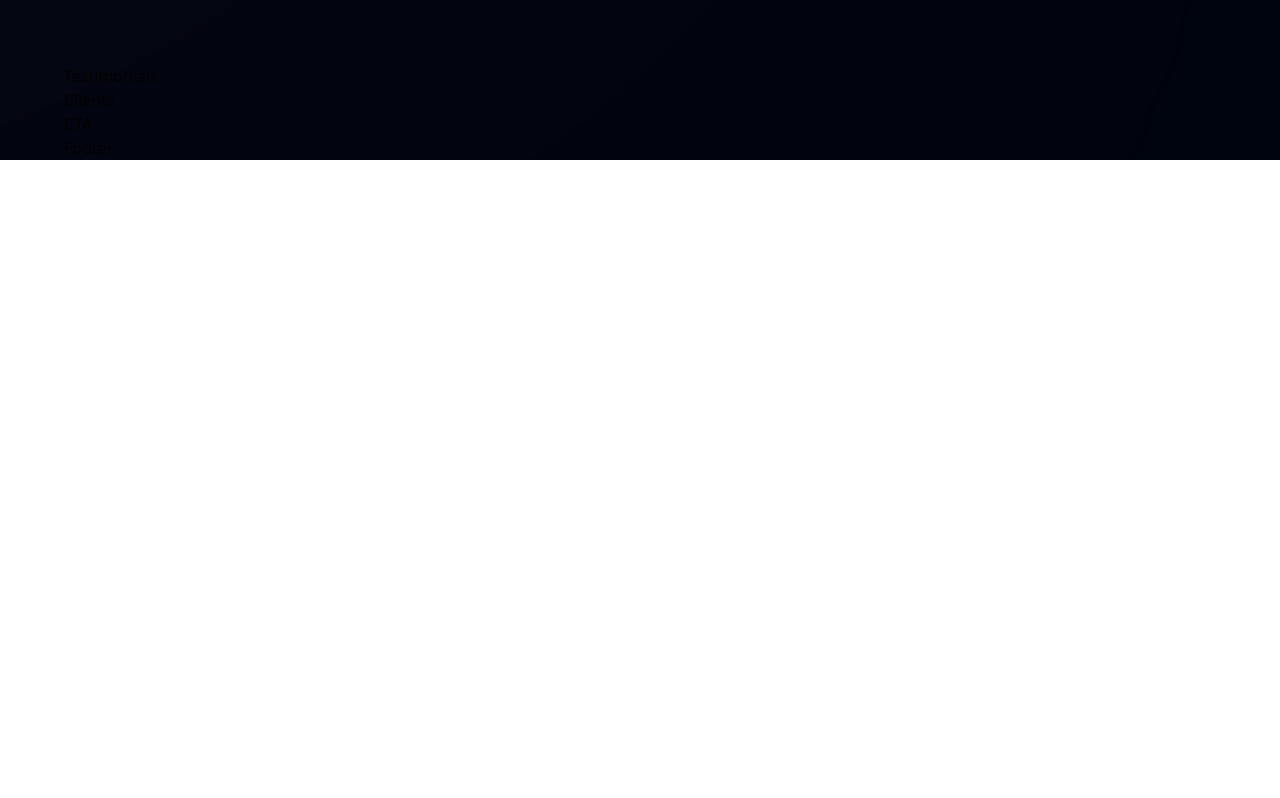
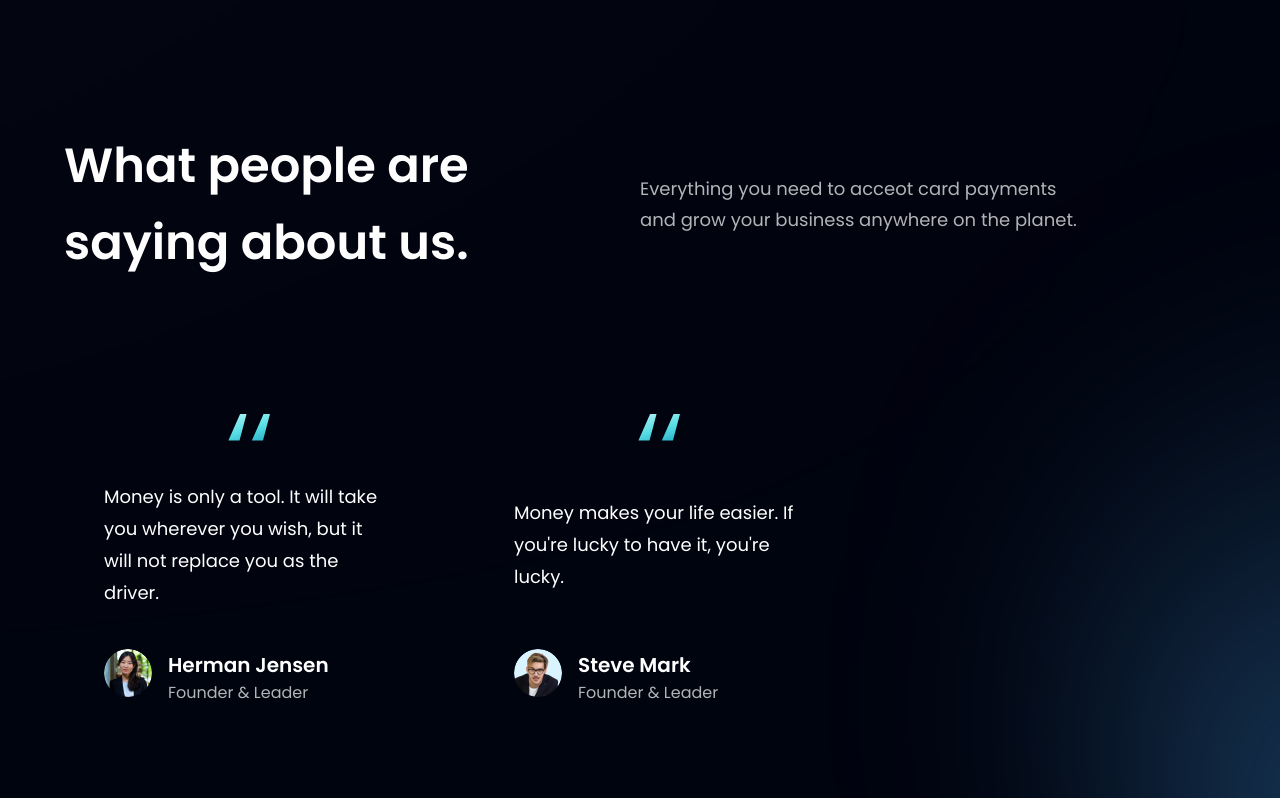
Before and after one commit to praveen9166050/bank-moder-app, a React (Vite) app: page / in a window 1280 px wide. Shown: the part 2762-3560 px from the top of the page. Before the commit the page ends 2922 px from the top, so only its background shows below. Built offline with nearby package versions, Linux system fonts and the light colour scheme.

Commit message:
Finished Testimonials section

```diff
--- a/src/components/FeedbackCard.jsx
+++ b/src/components/FeedbackCard.jsx
@@ -1,8 +1,33 @@
 import React from 'react'
+import { quotes } from '../assets'
 
-function FeedbackCard() {
+function FeedbackCard({content, name, title, img}) {
   return (
-    <div>FeedbackCard</div>
+    <div className='flex justify-between flex-col px-10 py-12 rounded-[20px] max-w-[370px] md:mr-10 sm:mr-5 mr-0 my-5 feedback-card'>
+      <img
+        src={quotes}
+        alt="double_quotes"
+        className='W-[42px] h-[27px] object-contain'
+      />
+      <p className='font-poppins font-normal text-[18px] leading-[32px] text-white my-10'>
+        {content}
+      </p>
+      <div className='flex flex-row'>
+        <img
+          src={img}
+          alt="name"
+          className='w-[48px] h-[48px] rounded-full'
+        />
+        <div className='flex flex-col ml-4'>
+          <h4 className='font-poppins font-semibold text-[20px] leading-[32px] text-white'>
+            {name}
+          </h4>
+          <p className='font-poppins font-normal text-[16px] leading-[24px] text-dimWhite'>
+            {title}
+          </p>
+        </div>
+      </div>
+    </div>
   )
 }
 
--- a/src/components/Testimonials.jsx
+++ b/src/components/Testimonials.jsx
@@ -1,8 +1,26 @@
 import React from 'react'
+import { feedback } from '../constants'
+import styles from '../style'
+import FeedbackCard from './FeedbackCard'
 
 function Testimonials() {
   return (
-    <div>Testimonials</div>
+    <section id='clients' className={`${styles.paddingY} ${styles.flexCenter} flex-col relative`}>
+      <div className='absolute z-[0] w-[60%] h-[60%] -right-[50%] rounded-full blue__gradient' />
+      <div className='w-full flex justify-between items-center md:flex-row flex-col sm:mb-16 mb-6 relative z-[1]'>
+        <h1 className={styles.heading2}>
+          What people are <br className='sm:block hidden' /> saying about us.
+        </h1>
+        <div className='w-full md:mt-0 mt-6'>
+          <p className={`${styles.paragraph} text-left max-w-[450px]`}>
+            Everything you need to acceot card payments and grow your business anywhere on the planet.
+          </p>
+        </div>
+      </div>
+      <div className='flex flex-wrap sm:justify-start justify-center w-full feedback-container relative z-[1]'>
+        {feedback.map(card => <FeedbackCard key={card.id} {...card} />)}
+      </div>
+    </section>
   )
 }
 
```
